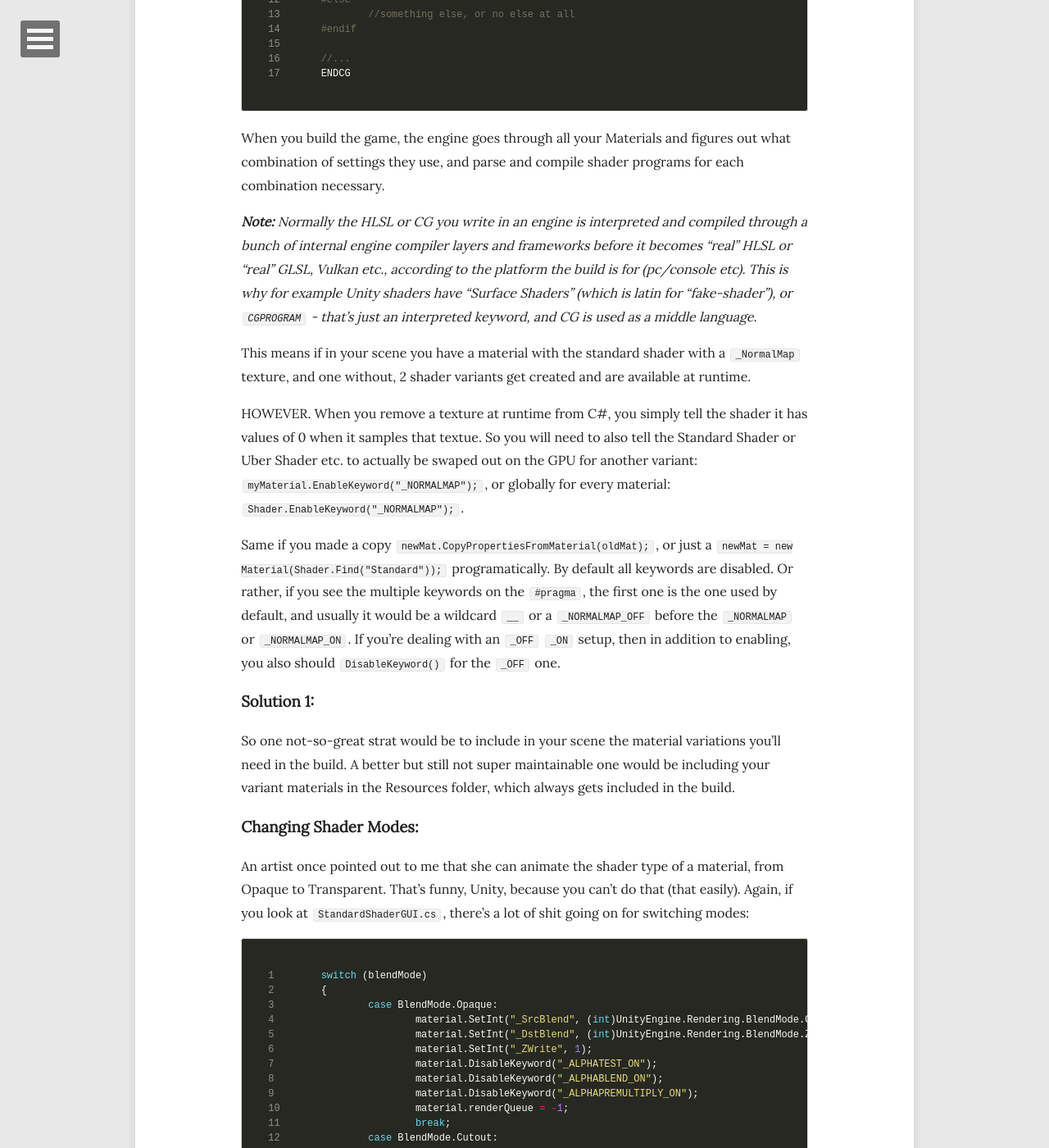
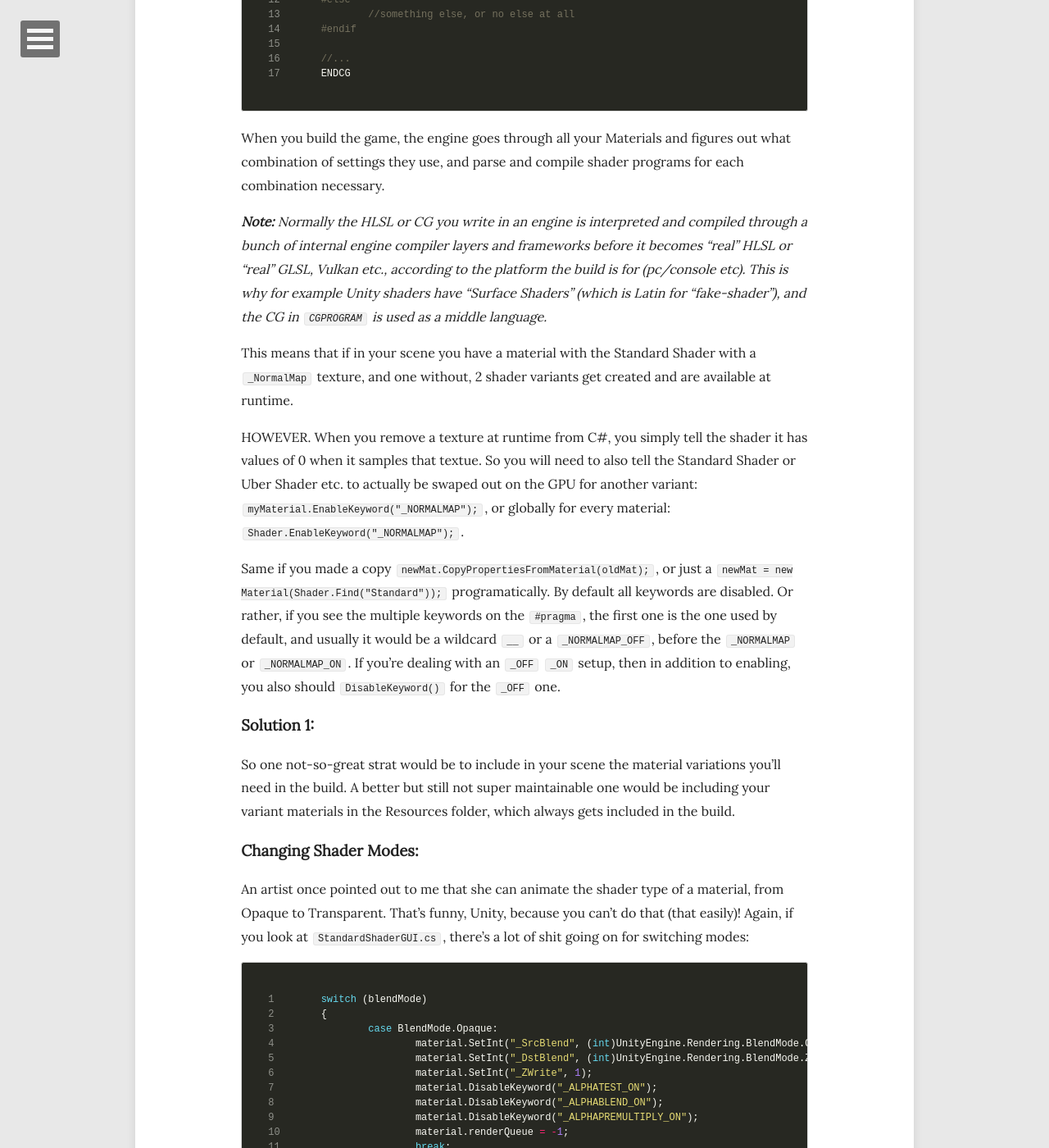
Before and after one commit to tdbe/tdbe.github.io, a Jekyll site: the page built from _posts/2016-11-8-unity-shader-compilation.markdown, in a window 1280 px wide and 1400 px high, scrolled down 1279 px. Shown: the whole window at 82% size. Built offline with Jekyll 4.4.1, drawn with Linux system fonts in a browser that asks for light colours; nearby versions of some CDN libraries; comment, search, counter and statistics services are not loaded; some of the changed text lies outside the part shown.

Commit message:
no message

```diff
--- a/_posts/2016-11-8-unity-shader-compilation.markdown
+++ b/_posts/2016-11-8-unity-shader-compilation.markdown
@@ -53,13 +53,13 @@
 
 When you build the game, the engine goes through all your Materials and figures out what combination of settings they use, and parse and compile shader programs for each combination necessary.
 
-***Note:** Normally the HLSL or CG you write in an engine is interpreted and compiled through a bunch of internal engine compiler layers and frameworks before it becomes "real" HLSL or "real" GLSL, Vulkan etc., according to the platform the build is for (pc/console etc). This is why for example Unity shaders have "Surface Shaders" (which is latin for "fake-shader"), or `CGPROGRAM` - that's just an interpreted keyword, and CG is used as a middle language.*
+***Note:** Normally the HLSL or CG you write in an engine is interpreted and compiled through a bunch of internal engine compiler layers and frameworks before it becomes "real" HLSL or "real" GLSL, Vulkan etc., according to the platform the build is for (pc/console etc). This is why for example Unity shaders have "Surface Shaders" (which is Latin for "fake-shader"), and the CG in `CGPROGRAM` is used as a middle language.*
 
-This means if in your scene you have a material with the standard shader with a `_NormalMap` texture, and one without, 2 shader variants get created and are available at runtime.
+This means that if in your scene you have a material with the Standard Shader with a `_NormalMap` texture, and one without, 2 shader variants get created and are available at runtime.
 
 HOWEVER. When you remove a texture at runtime from C#, you simply tell the shader it has values of 0 when it samples that textue. So you will need to also tell the Standard Shader or Uber Shader etc. to actually be  swaped out on the GPU for another variant:  `myMaterial.EnableKeyword("_NORMALMAP");`, or globally for every material: `Shader.EnableKeyword("_NORMALMAP");`.
 
-Same if you made a copy `newMat.CopyPropertiesFromMaterial(oldMat);`, or just a `newMat = new Material(Shader.Find("Standard"));` programatically. By default all keywords are disabled. Or rather, if you see the multiple keywords on the `#pragma`, the first one is the one used by default, and usually it would be a wildcard `__` or a `_NORMALMAP_OFF` before the `_NORMALMAP` or `_NORMALMAP_ON`. If you're dealing with an `_OFF` `_ON` setup, then in addition to enabling, you also should `DisableKeyword()` for the `_OFF` one.
+Same if you made a copy `newMat.CopyPropertiesFromMaterial(oldMat);`, or just a `newMat = new Material(Shader.Find("Standard"));` programatically. By default all keywords are disabled. Or rather, if you see the multiple keywords on the `#pragma`, the first one is the one used by default, and usually it would be a wildcard `__` or a `_NORMALMAP_OFF`, before the `_NORMALMAP` or `_NORMALMAP_ON`. If you're dealing with an `_OFF` `_ON` setup, then in addition to enabling, you also should `DisableKeyword()` for the `_OFF` one.
 
 ### Solution 1:
 
@@ -67,7 +67,7 @@
 
 ### Changing Shader Modes:
 
-An artist once pointed out to me that she can animate the shader type of a material, from Opaque to Transparent. That's funny, Unity, because you can't do that (that easily). Again, if you look at `StandardShaderGUI.cs`, there's a lot of shit going on for switching modes:
+An artist once pointed out to me that she can animate the shader type of a material, from Opaque to Transparent. That's funny, Unity, because you can't do that (that easily)! Again, if you look at `StandardShaderGUI.cs`, there's a lot of shit going on for switching modes:
 {% highlight glsl linenos %}
 switch (blendMode)
 {
@@ -117,8 +117,8 @@
 <br/>
 
 <figure class="half">
-	<img src="https://vignette.wikia.nocookie.net/legendsofthemultiuniverse/images/b/b7/Uncle1.jpg" alt="JAckie Chan Adventures - Uncle 'One more thing'">
-	<figcaption>One more thing</figcaption>
+	<img src="https://vignette.wikia.nocookie.net/legendsofthemultiuniverse/images/b/b7/Uncle1.jpg" alt="JAckie Chan Adventures - Uncle 'One more thing!'">
+	<figcaption>One more thing!</figcaption>
 </figure>
 
 There are actually 2 ways to compile different shader versions. When I wrote `compile_type` in `#pragma compile_type __ _NORMALMAP`, I lied. I meant:
```
Also changed, not shown: other parts of _posts/2016-11-8-unity-shader-compilation.markdown (+1 -1 lines).
